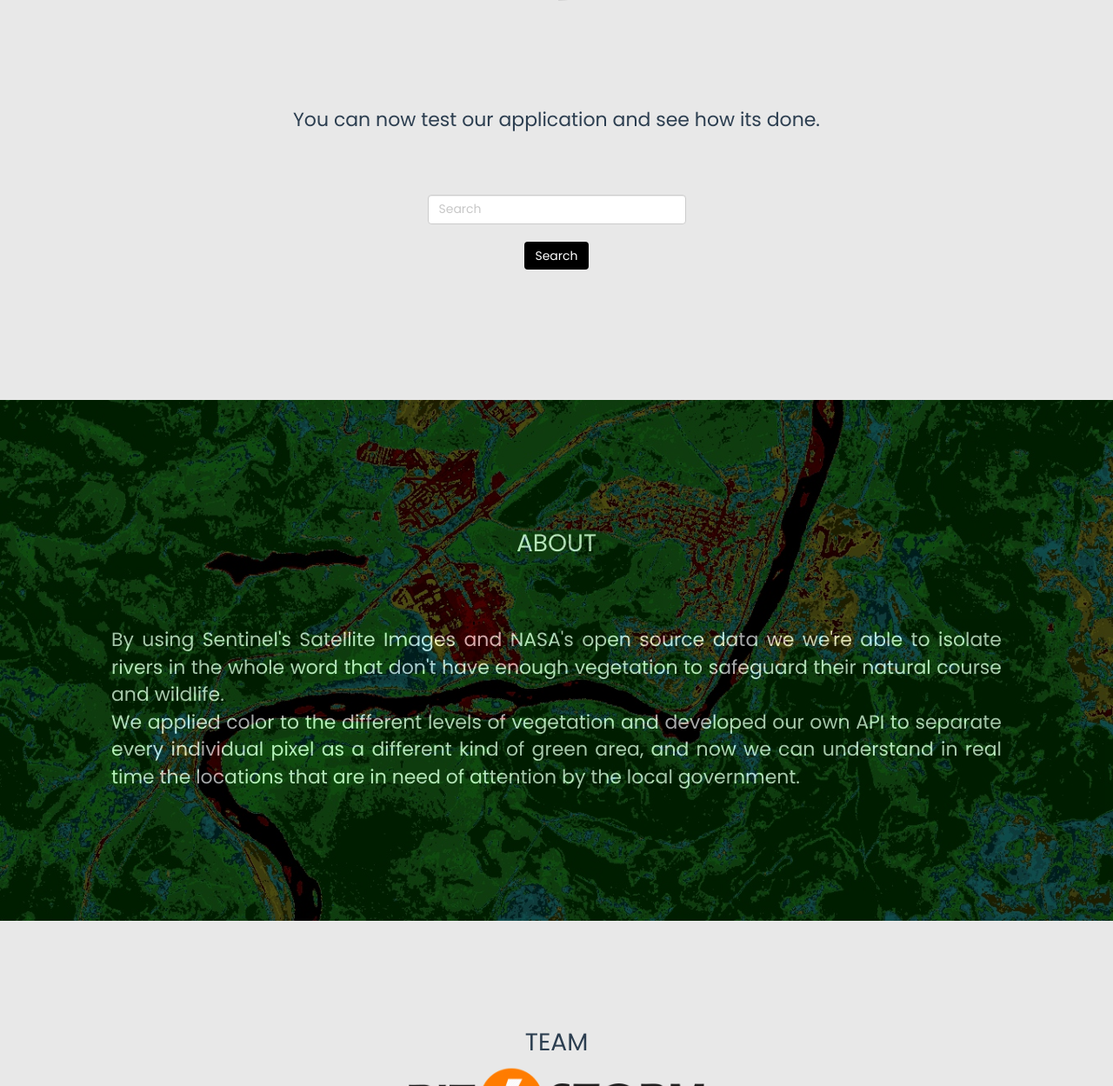
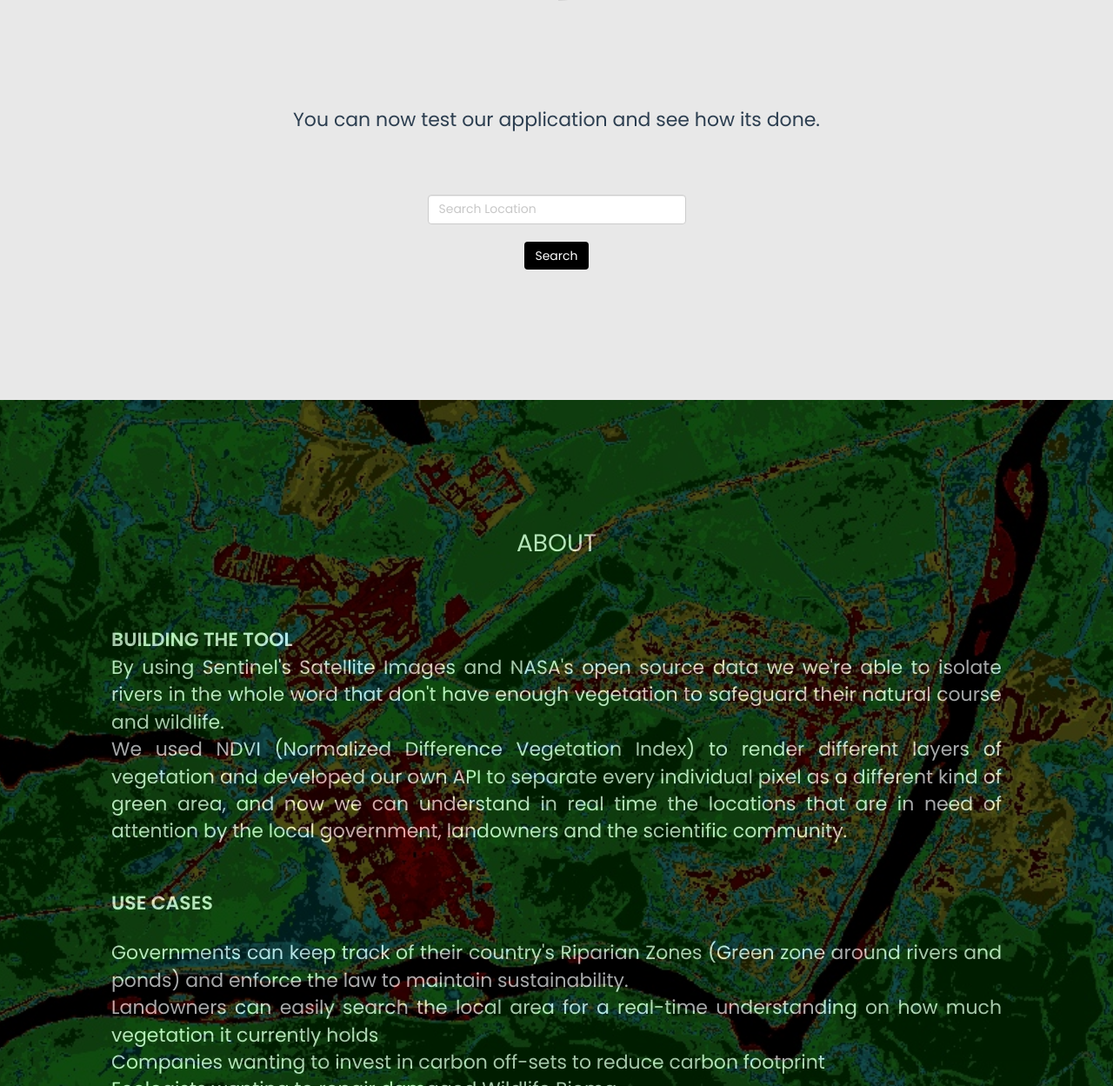
Before and after one commit to rafameyer/project-iara, a plain HTML site: page landing-page/index.html in a window 1280 px wide. Shown: the part 1551-2800 px from the top of the page at 87% size. Drawn offline with Linux system fonts and the light colour scheme; some packages are replaced by stand-ins of ours.

Commit message:
atualizar3 landing-page

```diff
--- a/landing-page/index.html
+++ b/landing-page/index.html
@@ -76,8 +76,8 @@
 
         <div id="busca" class="corpo">
             <form action="" method="get" id="buscar">
-                <input class="form-control" type="text" placeholder="Search" style="margin-top: 70px"/>
-                <a href="map.html" target="_blank" type="submit" class="btn btn-primary" style="margin-top: 20px">Search</a>
+                <input class="form-control" type="text" placeholder="Search Location" style="margin-top: 70px"/>
+                <button type="submit" class="btn btn-primary" style="margin-top: 20px">Search</button>
             </form>
         </div>
 
@@ -87,8 +87,25 @@
         <div id="sobre2">
             <h2 id="cabeca3" class="wow bounceInLeft">ABOUT</h2>
             <div class="wow bounceInRight corpo">
+                <p style="font-weight: 600">BUILDING THE TOOL</p>
                 <p>By using Sentinel's Satellite Images and NASA's open source data we we're able to isolate rivers in the whole word that don't have enough vegetation to safeguard their natural course and wildlife.</p>
-                <p>We applied color to the different levels of vegetation and developed our own API to separate every individual pixel as a different kind of green area, and now we can understand in real time the locations that are in need of attention by the local government.</p>
+                <p>We used NDVI (Normalized Difference Vegetation Index) to render different layers of vegetation and developed our own API to separate every individual pixel as a different kind of green area, and now we can understand in real time the locations that are in need of attention by the local government, landowners and the scientific community.</p>
+                <br/>
+                <br/>
+                <p style="font-weight: 600">USE CASES</p>
+                <br/>
+                <p>Governments can keep track of their country's Riparian Zones (Green zone around rivers and ponds) and enforce the law to maintain sustainability.</p>
+                <p>Landowners can easily search the local area for a real-time understanding on how much vegetation it currently holds</p>
+                <p>Companies wanting to invest in carbon off-sets to reduce carbon footprint</p>
+                <p>Ecologists wanting to repair damaged Wildlife Bioma</p>
+                <p>Boats and Ships can now trace a route without risking hitting sand pockets</p>
+                <br/>
+                <br/>
+                <p style="font-weight: 600">RIPARIAN FOREST IMPROVES WATER QUALITY</p>
+                <br/>
+                <p>Filter Sediments, nutrients and pesticides.</p>
+                <p>Stops erosion</p>
+                <p>Keeps Aquatic Wildlife healthy</p>
             </div>
         </div>
     </section>
--- a/landing-page/script/main.js
+++ b/landing-page/script/main.js
@@ -159,7 +159,7 @@ $("#logo").addClass('animated fadeIn');
 
 $(".lema").typed({
     strings: ["Space Apps Challenge"],
-    typeSpeed: 70,
+    typeSpeed: 70
 });
 
 $("#botao").addClass('animated bounce');
@@ -178,6 +178,7 @@ $("#buscar").submit(function() {
         if (status == google.maps.GeocoderStatus.OK) {
             var latitude = results[0].geometry.location.lat();
             var longitude = results[0].geometry.location.lng();
+            location.href = "map.html?lat=-"+latitude+"&long="+longitude;
         }
     });
 
```
